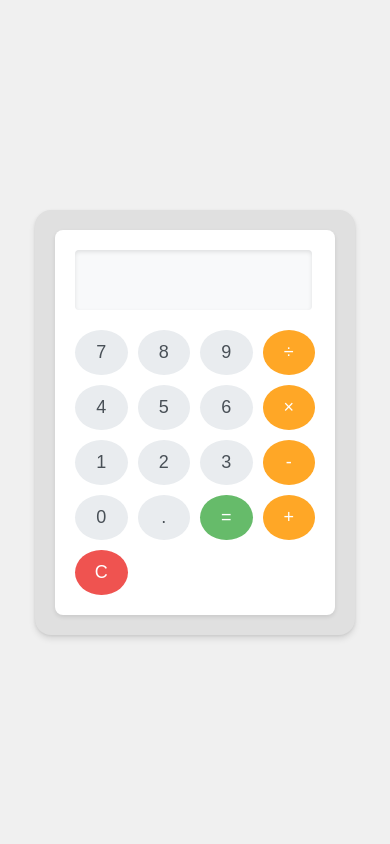
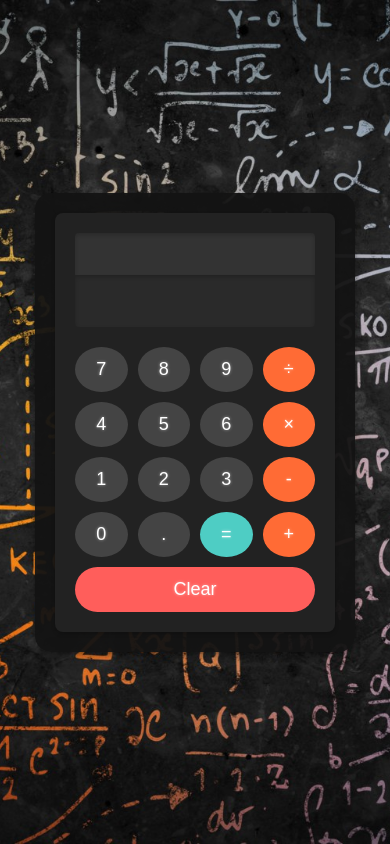
Before and after one commit to Punch1n3ll0/Calculator, a plain HTML site: page index.html in a window 390 px wide. Drawn offline with Linux system fonts and the light colour scheme.

Commit message:
Add calculator boilerplate and finalize styling
- Create HTML structure for calculator layout
- Implement CSS styling with variables for easy customization
- Add calculator favicon
- Include background image for enhanced visual appeal
- Set up responsive design for mobile compatibility
- Prepare for JavaScript implementation in next commit

```diff
--- a/index.html
+++ b/index.html
@@ -3,13 +3,18 @@
 <head>
     <meta charset="UTF-8">
     <meta name="viewport" content="width=device-width, initial-scale=1.0">
-    <title>Simple Calculator</title>
+    <title>Calculator</title>
     <link rel="stylesheet" href="styles.css">
+    <link rel="icon" href="https://fav.farm/🖩">
 </head>
 <body>
-    <div class="container">
+    <div class="calculator-container">
+        <div class="calculator-border">
             <div class="calculator">
+                <div class="display-container">
+                    <input type="text" id="history" readonly>
                     <input type="text" id="display" readonly>
+                </div>
                 <div class="buttons">
                     <button class="number">7</button>
                     <button class="number">8</button>
@@ -27,7 +32,8 @@
                     <button class="number">.</button>
                     <button id="equals">=</button>
                     <button class="operator">+</button>
-                <button id="clear">C</button>
+                    <button id="clear">Clear</button>
+                </div>
             </div>
         </div>
     </div>
--- a/styles.css
+++ b/styles.css
@@ -1,18 +1,19 @@
 /* CSS Variables */
 :root {
-    --background-color: #f0f0f0;
-    --container-bg-color: #e0e0e0;
-    --calculator-bg-color: #fff;
-    --display-bg-color: #f8f9fa;
-    --number-bg-color: #e9ecef;
-    --number-text-color: #495057;
-    --number-hover-bg-color: #dee2e6;
-    --operator-bg-color: #ffa726;
-    --operator-hover-bg-color: #ff9800;
-    --equals-bg-color: #66bb6a;
-    --equals-hover-bg-color: #4caf50;
-    --clear-bg-color: #ef5350;
-    --clear-hover-bg-color: #f44336;
+    --background-color: #111111;
+    --container-bg-color: rgba(20, 20, 20, 0.95);
+    --calculator-bg-color: #222222;
+    --display-bg-color-light: #333333;
+    --display-bg-color-dark: #2a2a2a;
+    --number-bg-color: #444444;
+    --number-text-color: #ffffff;
+    --number-hover-bg-color: #555555;
+    --operator-bg-color: #ff6b35;
+    --operator-hover-bg-color: #ff9a3c;
+    --equals-bg-color: #4ecdc4;
+    --equals-hover-bg-color: #45b7aa;
+    --clear-bg-color: #ff5e5b;
+    --clear-hover-bg-color: #ff3d3a;
 }
 
 /* CSS Reset */
@@ -24,43 +25,90 @@ html, body, div, input, button {
     box-sizing: border-box;
 }
 
+@font-face {
+    font-family: 'Digital-7';
+    src: url('digital-7.ttf') format('truetype');
+}
+
 body {
     line-height: 1;
-    font-family: Arial, sans-serif;
+    font-family: 'Courier New', monospace;
     display: flex;
     justify-content: center;
     align-items: center;
     height: 100vh;
     margin: 0;
     background-color: var(--background-color);
+    background-image: url('calculator-wallpaper.jpg');
+    background-size: cover;
+    background-position: center;
+    background-repeat: no-repeat;
+    background-attachment: fixed;
 }
 
-.container {
+.calculator-container {
+    display: flex;
+    flex-direction: column;
+    align-items: center;
+}
+
+.calculator-border {
     background-color: var(--container-bg-color);
     border-radius: 16px;
     padding: 20px;
-    box-shadow: 0 4px 6px rgba(0, 0, 0, 0.1), 0 1px 3px rgba(0, 0, 0, 0.08);
+    box-shadow: 0 4px 6px rgba(0, 0, 0, 0.3), 0 1px 3px rgba(0, 0, 0, 0.2);
 }
 
 .calculator {
     background-color: var(--calculator-bg-color);
     border-radius: 8px;
-    box-shadow: 0 2px 4px rgba(0, 0, 0, 0.1);
+    box-shadow: 0 2px 4px rgba(0, 0, 0, 0.2);
     padding: 20px;
     width: 300px;
 }
 
+.display-container {
+    display: flex;
+    flex-direction: column;
+    margin-bottom: 20px;
+}
+
+#history, #display {
+
+    color: #ffffff;
+    text-shadow: 0 0 5px rgba(255, 255, 255, 0.5);
+}
+
+#history {
+    height: 30%;
+    font-size: 20px;
+    text-align: right;
+    padding: 10px;
+    border: none;
+    background-color: var(--display-bg-color-light);
+    border-radius: 4px 4px 0 0;
+    box-shadow: inset 0 2px 4px rgba(0, 0, 0, 0.2);
+    margin-bottom: -1px;
+}
+
 #display {
-    width: calc(100% - 3px);
-    height: 60px;
+    font-family: 'Digital-7', sans-serif;
+    height: auto;
+    min-height: 50px;
     font-size: 28px;
     text-align: right;
-    margin-bottom: 20px;
-    padding: 10px;
+    padding: 5px 10px;
     border: none;
-    background-color: var(--display-bg-color);
-    border-radius: 4px;
-    box-shadow: inset 0 2px 4px rgba(0, 0, 0, 0.1);
+    background-color: var(--display-bg-color-dark);
+    border-radius: 0 0 4px 4px;
+    box-shadow: inset 0 2px 4px rgba(0, 0, 0, 0.2);
+    overflow: hidden;
+    white-space: nowrap;
+    text-overflow: ellipsis;
+    line-height: 1.5;
+    display: flex;
+    align-items: center;
+    justify-content: flex-end;
 }
 
 .buttons {
@@ -76,6 +124,8 @@ button {
     border-radius: 50%;
     cursor: pointer;
     transition: background-color 0.3s, transform 0.1s;
+    color: #ffffff;
+    text-shadow: 0 0 3px rgba(255, 255, 255, 0.5);
 }
 
 button:hover {
@@ -116,6 +166,9 @@ button:active {
 #clear {
     background-color: var(--clear-bg-color);
     color: white;
+    border-radius: 50px;
+    grid-column: span 2;
+    width: calc(200% + 10px);
 }
 
 #clear:hover {
```
Also changed, not shown: calculator-wallpaper.jpg (added), digital-7.ttf (added). Lines whose indentation alone changed are shown as unchanged.
